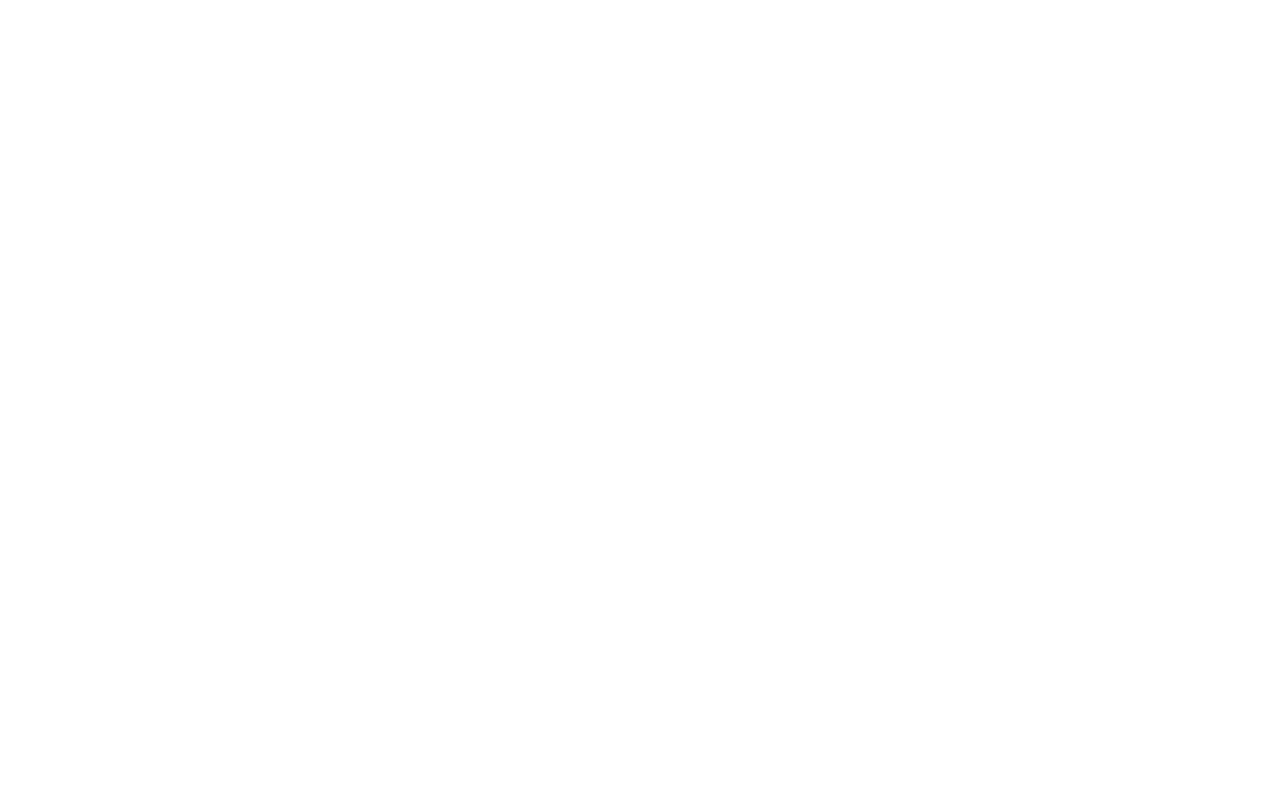
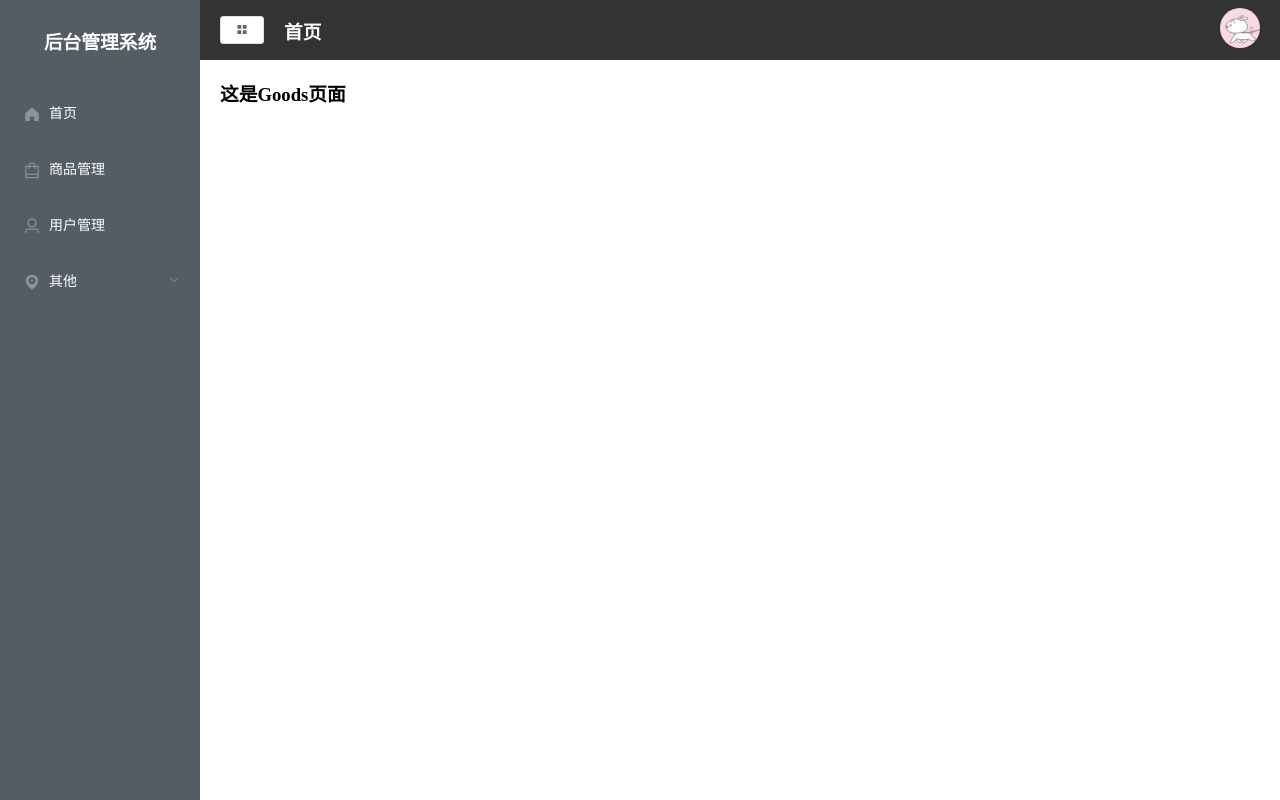
Before and after one commit to Wuxidixii/vue-management, a Vue app: page /goods in a window 1280 px wide. Built offline with nearby package versions, Linux system fonts and the light colour scheme.

Commit message:
Optimize header

```diff
--- a/src/components/CommonAside.vue
+++ b/src/components/CommonAside.vue
@@ -19,7 +19,11 @@
       <i :class="'el-icon-' + item.icon"></i>
       <span slot="title">{{ item.label }}</span>
     </el-menu-item>
-    <el-submenu v-for="item in hasChildren" :index="item.path" :key="item.path">
+    <el-submenu
+      v-for="item in hasChildren"
+      :index="item.label"
+      :key="item.path"
+    >
       <template slot="title">
         <i :class="'el-icon-' + item.icon"></i>
         <span slot="title">{{ item.label }}</span>
@@ -46,11 +50,11 @@
           url: "Home/Home",
         },
         {
-          path: "/mall",
-          name: "mall",
+          path: "/goods",
+          name: "goods",
           label: "商品管理",
           icon: "shopping-bag-1",
-          url: "MallManage/MallManage",
+          url: "GoodsManage/GoodsManage",
         },
         {
           path: "/user",
--- a/src/router/index.js
+++ b/src/router/index.js
@@ -15,6 +15,11 @@
         component: () => import('@/views/home')
       },
       {
+        path: '/goods',
+        name: 'goods',
+        component: () => import('@/views/goods')
+      },
+      {
         path: '/user',
         name: 'user',
         component: () => import('@/views/user')
--- /dev/null
+++ b/src/views/goods/index.vue
@@ -0,0 +1,12 @@
+<template>
+  <h1>这是Goods页面</h1>
+</template>
+
+<script>
+export default {
+  name: "Goods",
+};
+</script>
+
+<style>
+</style>
```
